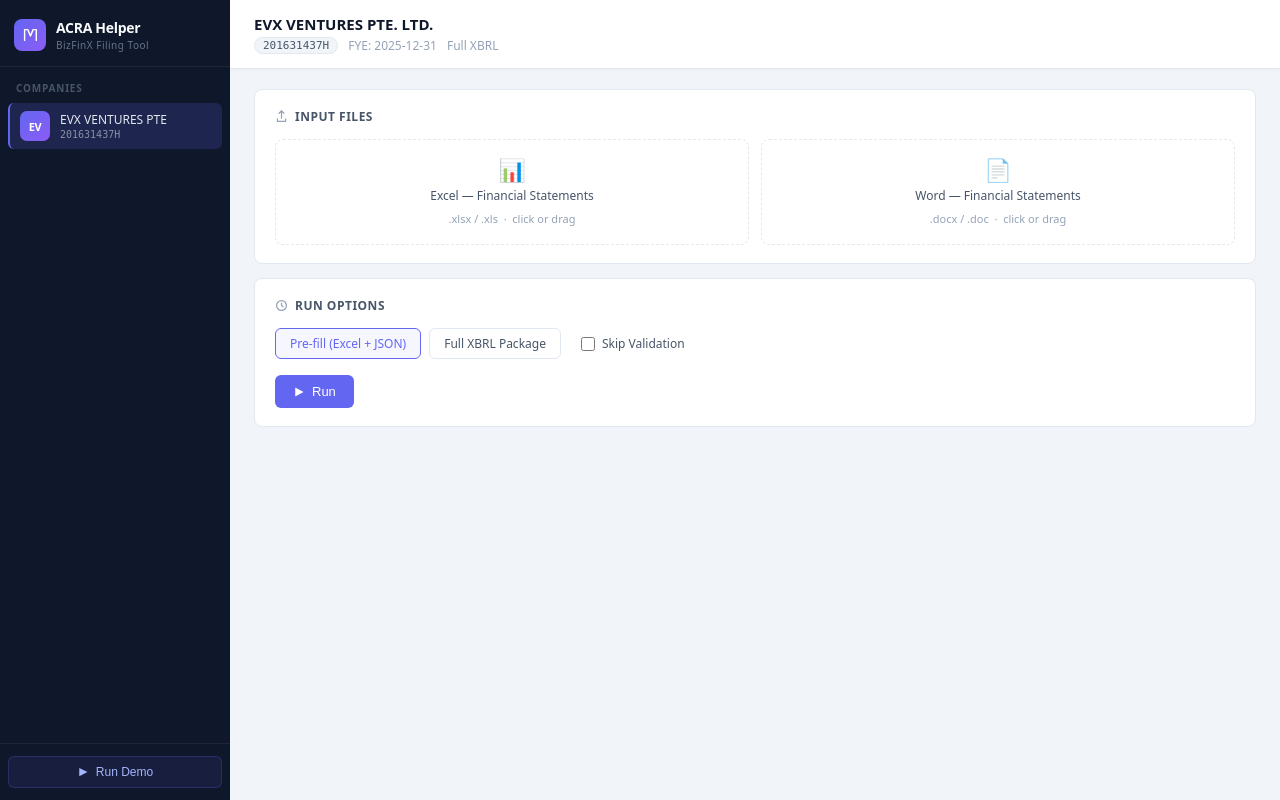
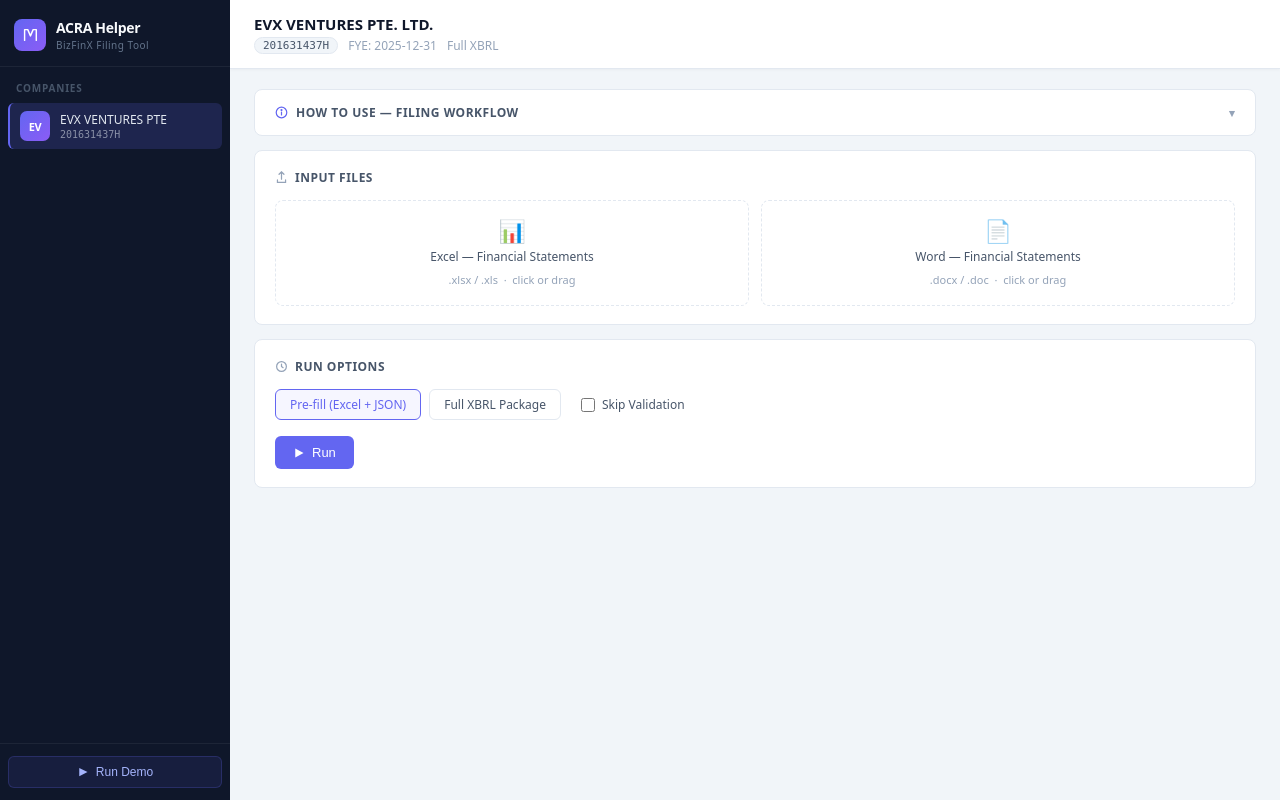
Before and after one commit to vanhleg2301/ACRA_BizFinx, a Flask app: page / in a window 1280 px wide. Run offline with Flask 3, Linux system fonts and the light colour scheme.

Commit message:
docs: add collapsible usage guide to web UI
Explain the filing workflow (pick company/demo, upload, mode, run,
download, validate in BizFinx) inline in the app.

Co-Authored-By: Claude Opus 4.8 <noreply@anthropic.com>

```diff
--- a/web/templates/index.html
+++ b/web/templates/index.html
@@ -133,6 +133,33 @@
       display: flex; align-items: center; gap: 7px;
     }
     .card-title svg { color: var(--text-3); flex-shrink: 0; }
+
+    /* ── Guide ──────────────────────────────────────── */
+    .guide-card { padding: 0; }
+    .guide-summary {
+      list-style: none; cursor: pointer;
+      padding: 14px 20px;
+      display: flex; align-items: center; gap: 8px;
+      font-size: 12px; font-weight: 600; color: var(--text-2);
+      text-transform: uppercase; letter-spacing: 0.5px;
+      user-select: none;
+    }
+    .guide-summary::-webkit-details-marker { display: none; }
+    .guide-summary svg { color: var(--accent); flex-shrink: 0; }
+    .guide-chevron { margin-left: auto; color: var(--text-3); transition: transform var(--tr); font-size: 11px; }
+    .guide-card[open] .guide-chevron { transform: rotate(180deg); }
+    .guide-body {
+      padding: 2px 20px 18px; border-top: 1px solid var(--border);
+      font-size: 13px; color: var(--text-2); line-height: 1.6;
+    }
+    .guide-body p { margin: 12px 0 0; }
+    .guide-body code { font-family: monospace; font-size: 12px; background: var(--bg); padding: 1px 5px; border-radius: 4px; color: var(--text); }
+    .guide-steps { margin: 12px 0 0; padding-left: 20px; display: flex; flex-direction: column; gap: 7px; }
+    .guide-note {
+      margin-top: 14px; padding: 10px 12px;
+      background: rgba(99,102,241,0.05); border-left: 2px solid var(--accent);
+      border-radius: 4px; font-size: 12px;
+    }
 
     /* ── Upload ─────────────────────────────────────── */
     .upload-grid { display: grid; grid-template-columns: 1fr 1fr; gap: 12px; }
@@ -311,6 +338,30 @@
 
     <!-- Content -->
     <div class="content">
+
+      <!-- Usage guide -->
+      <details class="card guide-card" id="guideCard">
+        <summary class="guide-summary">
+          <svg width="13" height="13" viewBox="0 0 16 16" fill="none" stroke="currentColor" stroke-width="1.5" stroke-linecap="round" stroke-linejoin="round">
+            <circle cx="8" cy="8" r="6.5"/><path d="M8 7.5v3.5"/><circle cx="8" cy="5" r="0.6" fill="currentColor"/>
+          </svg>
+          How to use — filing workflow
+          <span class="guide-chevron">▾</span>
+        </summary>
+        <div class="guide-body">
+          <p><b>What this tool does:</b> it reads a company's Word/Excel financial statements and produces an ACRA BizFinX <b>XBRL package</b> (a ZIP of <code>.xbrl</code> / <code>.xsd</code> / linkbase files) that you upload to the BizFinx Preparation Tool 4.0 for filing.</p>
+
+          <ol class="guide-steps">
+            <li><b>Pick a company</b> in the left sidebar (or click <b>Run Demo</b> to try the built-in EVX Ventures sample — no upload needed).</li>
+            <li><b>Upload inputs</b> — drop the <b>Word</b> financial statements (<code>.docx</code>) and/or the <b>Excel</b> figures into the Input Files boxes. The Word file supplies the full-statements text block; Excel supplies the tagged figures.</li>
+            <li><b>Choose a mode</b> — <b>Pre-fill</b> (Excel + JSON to review) or <b>Full XBRL Package</b> (the ZIP for filing). Leave <b>Skip Validation</b> off so calc/sign checks run first.</li>
+            <li><b>Run</b> — watch the log. Green = pass, yellow = warnings to review, red = errors to fix in the source file before re-running.</li>
+            <li><b>Download ZIP</b> and open it in BizFinx → <b>Validate</b> (offline), then <b>Validate Online</b> → <b>Acknowledge and Upload</b>.</li>
+          </ol>
+
+          <p class="guide-note"><b>Note:</b> the review-copy PDF and the online validation are produced by <b>BizFinx</b>, not by this tool. This tool only builds the XBRL package that feeds them.</p>
+        </div>
+      </details>
 
       <!-- Upload -->
       <div class="card">
```
